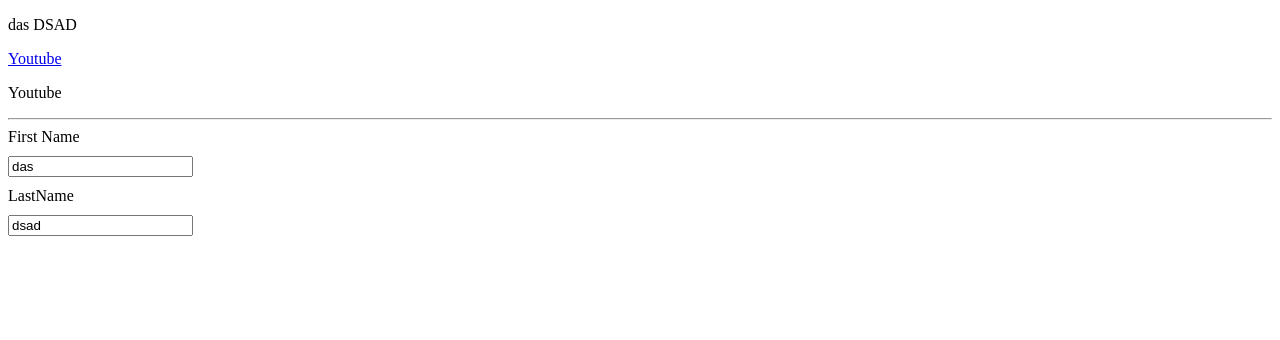
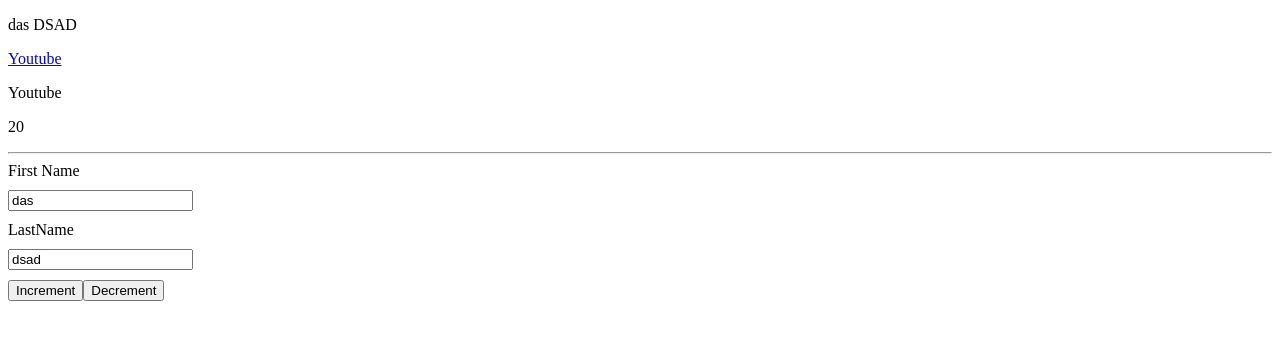
Before and after one commit to AnuraghSarkar/learningvue, a plain HTML site: page index.html in a window 1280 px wide. Drawn offline with nearby package versions, Linux system fonts and the light colour scheme.

Commit message:
v-model to :value and @ is at that eveent

```diff
--- a/app.js
+++ b/app.js
@@ -3,13 +3,20 @@ const vm = Vue.createApp({
     return {
       firstName: "das",
       lastName: "dsad",
-        url: 'https://youtube.com',
-      rawUrl : '<a :href="https://youtube.com" target="_blank">Youtube</a>',
+      url: "https://youtube.com",
+      rawUrl: '<a :href="https://youtube.com" target="_blank">Youtube</a>',
+      age: 20,
     };
   },
   methods: {
     fullName() {
       return `${this.firstName} ${this.lastName.toUpperCase()}`;
     },
+    increment() {
+      this.age++;
+      },
+      updateLastName(event) {
+        this.lastName = event.target.value
+       }
   },
 }).mount("#app");
--- a/index.html
+++ b/index.html
@@ -12,11 +12,15 @@
       <p>{{ fullName() }}</p>
       <p><a :href="url" target="_blank">Youtube</a></p>
       <p v-html="rawUrl"></p>
+      <p>{{ age }}</p>
       <hr />
       <label>First Name</label>
       <input type="text" v-model="firstName" />
       <label>LastName</label>
-      <input type="text" v-model="lastName" />
+      <input type="text" :value="lastName"  @input='updateLastName'/>
+
+      <button @click="increment">Increment</button>
+      <button @click="age--">Decrement</button>
     </div>
   </body>
   <script src="https://unpkg.com/vue@next"></script>
```
